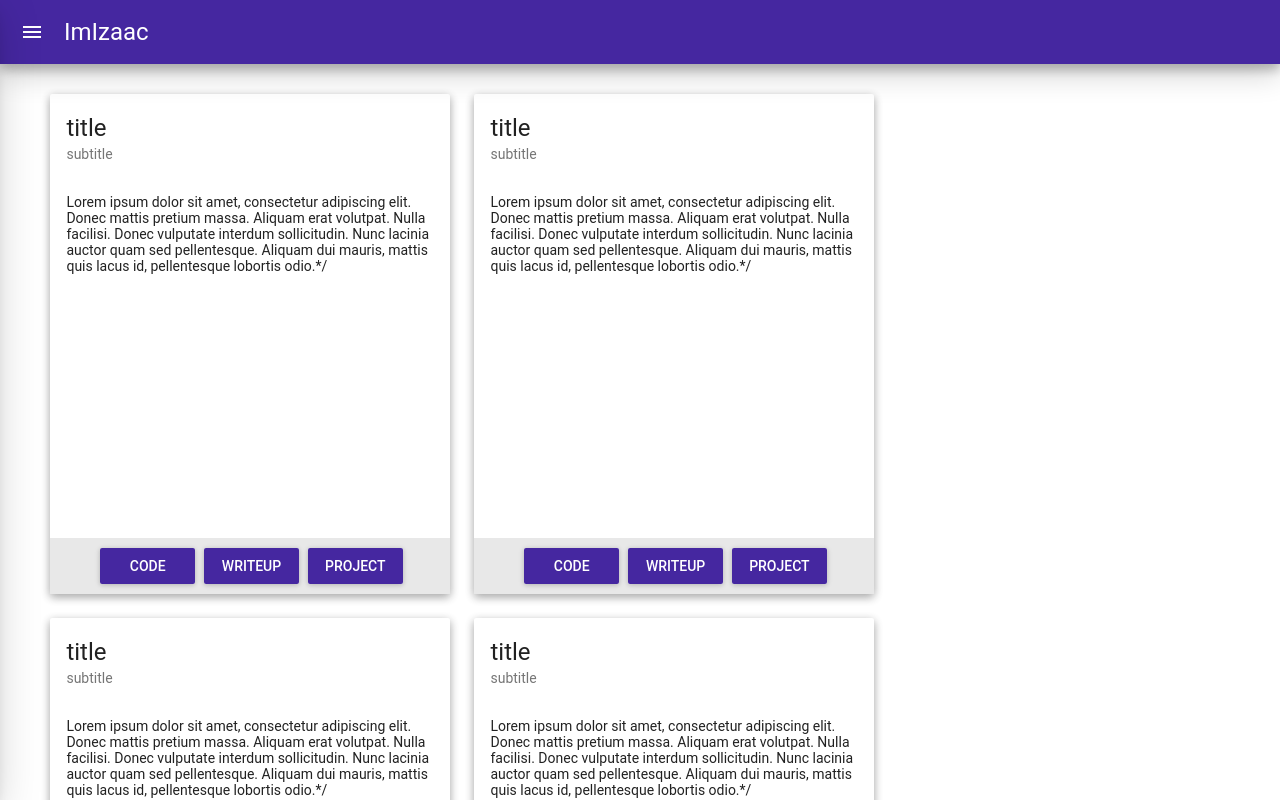
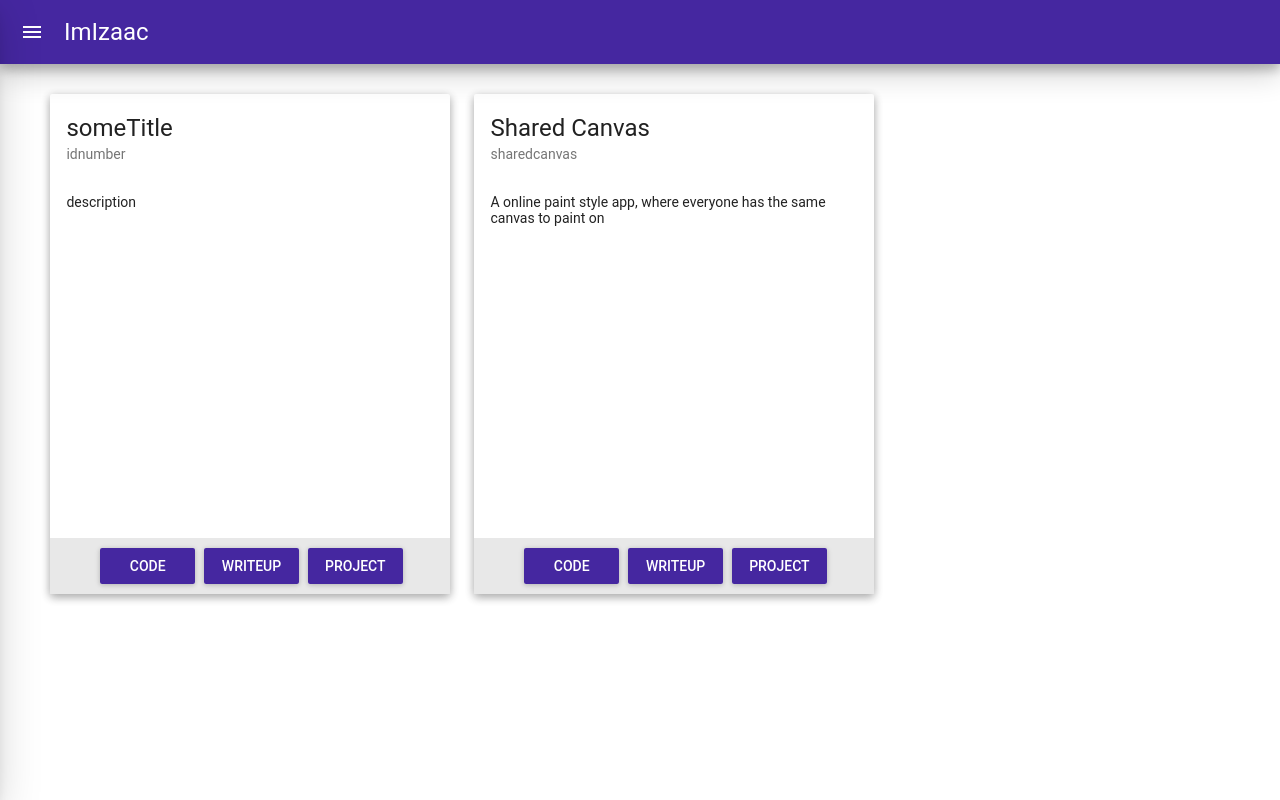
Before and after one commit to 0awful/imizaac.com, a React (Create React App) app: page /projects in a window 1280 px wide. Shown: the top 800 px of the page. Built offline with nearby package versions, Linux system fonts and the light colour scheme.

Commit message:
refactored theme, added data flow Data now flows from app to router to the relavent areas, the theme is now generated in a different file from app and then passed into app, looks cleaner

```diff
--- a/src/App.jsx
+++ b/src/App.jsx
@@ -1,37 +1,16 @@
 import React from 'react';
 import { Component } from 'react';
-import { BrowserRouter, Route, Switch } from 'react-router-dom';
+import { BrowserRouter } from 'react-router-dom';
 
-import lightBaseTheme from 'material-ui/styles/baseThemes/lightBaseTheme';
 import MuiThemeProvider from 'material-ui/styles/MuiThemeProvider';
-import getMuiTheme from 'material-ui/styles/getMuiTheme';
-import {
-  deepPurple800,
-  deepPurple900,
-  deepPurpleA400
-} from 'material-ui/styles/colors';
+
 import './App.css';
-import Code from './Code.jsx';
-import Codes from './Codes.jsx';
+
 import Drawer from './Drawer.jsx';
 import Header from './Header.jsx';
-import Home from './Home.jsx';
-import Inquiries from './Inquiries.jsx';
-import NotFound from './NotFound.jsx';
-import Project from './Project.jsx';
-import Projects from './Projects.jsx';
-import Social from './Social.jsx';
-import Writeup from './Writeup.jsx';
-import Writeups from './Writeups.jsx';
-
-const redirect = () => {
-  console.log('redirect called');
-  window.location.replace('/');
-};
-
-let newTheme = lightBaseTheme;
-newTheme.palette.primary1Color = deepPurple800;
-newTheme.palette.primary2Color = deepPurpleA400;
+import MainRouter from './MainRouter';
+import Theme from './Theme';
+import preload from './data.json';
 
 class App extends Component {
   state = {
@@ -47,45 +26,21 @@ class App extends Component {
     console.log(this.state.drawerOpen);
   };
 
-  render = () => (
-    <MuiThemeProvider muiTheme={getMuiTheme(newTheme)}>
+  render = () => {
+    console.log('app props', preload);
+    console.log('app passes', preload.projects);
+    return (
+      <MuiThemeProvider muiTheme={Theme}>
         <BrowserRouter>
           <div className="App">
             <Header title={this.redirect} left={this.toggleDrawer} />
             <Drawer open={this.state.drawerOpen} toggle={this.toggleDrawer} />
-          <Switch>
-            <Route exact path="/" component={Home} />
-            {/* generic projects folders + aliases */}
-            <Route path="/projects" component={Projects} />
-            <Route path="/projects/proj/" component={Projects} />
-            {/* specific project directory + aliases*/}
-            <Route path="/projects/p/:name" component={Project} />
-            <Route path="/projects/proj/:name" component={Project} />
-            {/* generic writeup directory + aliases*/}
-            <Route path="/projects/w/" component={Writeups} />
-            <Route path="/projects/writeups/" component={Writeups} />
-            {/* specific writeup directory + aliases*/}
-            <Route path="/projects/w/:name" component={Writeup} />
-            <Route path="/projects/writeups/:name" component={Writeup} />
-            {/* generic code directory + aliases*/}
-            <Route path="/projects/c/" component={Codes} />
-            <Route path="/projects/code/" component={Codes} />
-            {/* specific code directory + alias*/}
-            <Route path="/projects/c/:name" component={Code} />
-            <Route path="/projects/code/:name" component={Code} />
-            {/* generic social directory*/}
-            <Route path="/social" component={Social} />
-            {/* specific social directory*/}
-            <Route path="/social/:name" component={Social} />
-            {/* inquires */}
-            <Route path="/inquiries" component={Inquiries} />
-            {/* 404 case*/}
-            <Route component={NotFound} />
-          </Switch>
+            <MainRouter projects={preload.projects} />
           </div>
         </BrowserRouter>
       </MuiThemeProvider>
     );
+  };
 }
 
 export default App;
--- a/src/Header.jsx
+++ b/src/Header.jsx
@@ -1,32 +1,29 @@
 import React from 'react';
 import AppBar from 'material-ui/AppBar';
 import Toolbar from 'material-ui/Toolbar';
-import { Redirect } from 'react-router';
+import { Link } from 'react-router-dom';
 
-const Header = (props: { left: Function, title: Function }) => {
+const undoLinkStyling = {
+  textDecoration: 'none',
+  color: 'inherit'
+};
+
+const Header = (props: { left: Function, history: Any }) => {
   return (
     <div>
       <AppBar
         zDepth={3}
         style={{ position: 'fixed' }}
-        title="ImIzaac"
+        title={
+          <Link to="/" style={undoLinkStyling}>
+            ImIzaac
+          </Link>
+        }
         onLeftIconButtonClick={props.left}
-        onTitleClick={props.title}
       />
       <Toolbar />
     </div>
   );
-  {
-    /* <Link to="/Projects">Projects </Link>*/
-  }
-
-  {
-    /* <Link to="/Social">Social </Link>*/
-  }
-
-  {
-    /* <Link to="/Inquiries">Inquiries</Link> */
-  }
 };
 
 export default Header;
--- /dev/null
+++ b/src/MainRouter.jsx
@@ -0,0 +1,54 @@
+import React from 'react';
+import { Route, Switch } from 'react-router-dom';
+
+import Code from './Code.jsx';
+import Codes from './Codes.jsx';
+import Home from './Home.jsx';
+import Inquiries from './Inquiries.jsx';
+import NotFound from './NotFound.jsx';
+import Project from './Project.jsx';
+import Projects from './Projects.jsx';
+import Social from './Social.jsx';
+import Writeup from './Writeup.jsx';
+import Writeups from './Writeups.jsx';
+
+const MainRouter = props => {
+  console.log('Router Props', props);
+  console.log('Router passes', props.projects);
+  let projects = props.projects;
+  return (
+    <Switch>
+      <Route exact path="/" component={Home} />
+      {/* generic projects folders + aliases */}
+      <Route
+        path="/projects"
+        component={props => <Projects projects={projects} />}
+      />
+      <Route path="/projects/proj/" component={Projects} />
+      {/* specific project directory + aliases*/}
+      <Route path="/projects/p/:name" component={Project} />
+      <Route path="/projects/proj/:name" component={Project} />
+      {/* generic writeup directory + aliases*/}
+      <Route path="/projects/w/" component={Writeups} />
+      <Route path="/projects/writeups/" component={Writeups} />
+      {/* specific writeup directory + aliases*/}
+      <Route path="/projects/w/:name" component={Writeup} />
+      <Route path="/projects/writeups/:name" component={Writeup} />
+      {/* generic code directory + aliases*/}
+      <Route path="/projects/c/" component={Codes} />
+      <Route path="/projects/code/" component={Codes} />
+      {/* specific code directory + alias*/}
+      <Route path="/projects/c/:name" component={Code} />
+      <Route path="/projects/code/:name" component={Code} />
+      {/* generic social directory*/}
+      <Route path="/social" component={Social} />
+      {/* specific social directory*/}
+      <Route path="/social/:name" component={Social} />
+      {/* inquires */}
+      <Route path="/inquiries" component={Inquiries} />
+      {/* 404 case*/}
+      <Route component={NotFound} />
+    </Switch>
+  );
+};
+export default MainRouter;
--- a/src/ProjectCard.jsx
+++ b/src/ProjectCard.jsx
@@ -1,19 +1,7 @@
 import React from 'react';
-import {
-  Card,
-  CardHeader,
-  CardMedia,
-  CardTitle,
-  CardText
-} from 'material-ui/Card';
+import { Card, CardMedia, CardTitle, CardText } from 'material-ui/Card';
 import RaisedButton from 'material-ui/RaisedButton';
-import {
-  Toolbar,
-  ToolbarGroup,
-  ToolbarSeparator,
-  ToolbarTitle
-} from 'material-ui/Toolbar';
-import Tabs from 'material-ui/Tabs';
+import { Toolbar, ToolbarGroup } from 'material-ui/Toolbar';
 
 const cardStyles = {
   display: 'inline-block',
@@ -59,28 +47,8 @@ const ProjectCard = props => (
         <ToolbarGroup lastChild={true} style={groupStyles}>
           <RaisedButton label="Project" primary={true} fullWidth={true} />
         </ToolbarGroup>
-      </Toolbar>*/
+      </Toolbar>
     </CardText>
-
-    {/*  <CardActions>
-      <FlatButton label="Action!" />
-      <FlatButton label="Action!" />
-      <FlatButton label="Action!" />
-    </CardActions>
-
-
-    <Toolbar style={toolbarStyles}>
-      <ToolbarGroup firstChild={true}>
-        <RaisedButton label="Code" primary={true} />
-      </ToolbarGroup>
-
-      <ToolbarGroup>
-        <RaisedButton label="Writeup" primary={true} />
-      </ToolbarGroup>
-      <ToolbarGroup lastChild={true}>
-        <RaisedButton label="Project" primary={true} />
-      </ToolbarGroup>
-    </Toolbar>*/}
   </Card>
 );
 
--- a/src/Projects.jsx
+++ b/src/Projects.jsx
@@ -1,13 +1,5 @@
 import React from 'react';
 import ProjectCard from './ProjectCard.jsx';
-
-let title = 'title';
-let subtitle = 'subtitle';
-let description = `
-      Lorem ipsum dolor sit amet, consectetur adipiscing elit.
-      Donec mattis pretium massa. Aliquam erat volutpat. Nulla facilisi.
-      Donec vulputate interdum sollicitudin. Nunc lacinia auctor quam sed pellentesque.
-      Aliquam dui mauris, mattis quis lacus id, pellentesque lobortis odio.`;
 
 const style = {
   paddingTop: '2%',
@@ -17,14 +9,20 @@ const style = {
   justifyContent: 'center'
 };
 
-const Projects = () => (
-  <div style={style}>
-    <ProjectCard title={title} subtitle={subtitle} description={description} />
-    <ProjectCard title={title} subtitle={subtitle} description={description} />
-    <ProjectCard title={title} subtitle={subtitle} description={description} />
-    <ProjectCard title={title} subtitle={subtitle} description={description} />
-    <ProjectCard title={title} subtitle={subtitle} description={description} />
-  </div>
-);
+const Projects = props => {
+  console.log('project props', props);
+  console.log('project maps', props.projects);
+  return (
+    <div style={style}>
+      {props.projects.map(project => (
+        <ProjectCard
+          title={project.title}
+          subtitle={project.id}
+          description={project.description}
+        />
+      ))}
+    </div>
+  );
+};
 
 export default Projects;
--- /dev/null
+++ b/src/Theme.jsx
@@ -0,0 +1,12 @@
+import lightBaseTheme from 'material-ui/styles/baseThemes/lightBaseTheme';
+import getMuiTheme from 'material-ui/styles/getMuiTheme';
+
+import { deepPurple800, deepPurpleA400 } from 'material-ui/styles/colors';
+
+let newTheme = lightBaseTheme;
+newTheme.palette.primary1Color = deepPurple800;
+newTheme.palette.primary2Color = deepPurpleA400;
+
+const Theme = getMuiTheme(newTheme);
+
+export default Theme;
--- /dev/null
+++ b/src/data.json
@@ -0,0 +1,22 @@
+{
+  "projects": [
+    {
+      "title": "someTitle",
+      "description": "description",
+      "url": "URLWhereItIsHosted",
+      "githubURL": "githubURL",
+      "id": "idnumber",
+      "writeup": "longWriteup"
+    },
+    {
+      "title": "Shared Canvas",
+      "description":
+        "A online paint style app, where everyone has the same canvas to paint on",
+      "url": "Sharecanv.us",
+      "githubURL": "githubURL",
+      "id": "sharedcanvas",
+      "writeup":
+        "From a technical standpoint it isn't super complex. A user has a canvas that they modify with jquery scripts. When they make a change to the canvas they send an update to the server that this server then passes on to the other clients. The timer is client side. The data is an key value pairing of randomly generated alphabetical keys that are both uppercase and lowercase with a total length of 4 digits. This leads to the chance of a collision being 1 in 52^4 or a really big number. Plannned updates: Room functionality, someone can create a room that they then have invite and admin priveges over. This allows for people to doodle with their friends and customize the settings of a room. The timer will move to server side. Athentication will be built out. Periodic wipes of rooms will happen along with periodic resets of the main canvas. Finally the canvas will be translated into an image format and provided to the users on first load rather than just being a data set that gets innefficiently sent over websockets"
+    }
+  ]
+}
```
Lines whose indentation alone changed are shown as unchanged.
